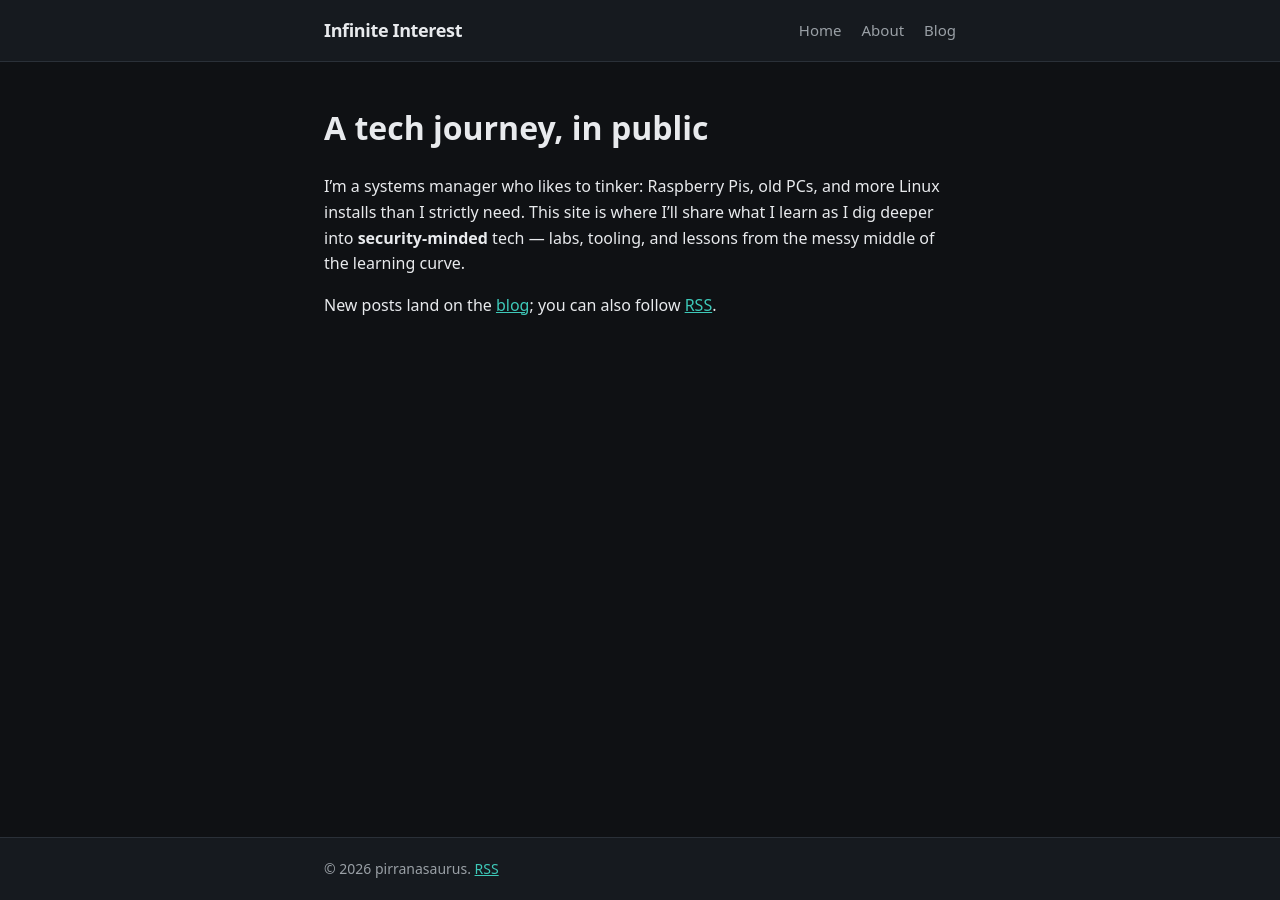
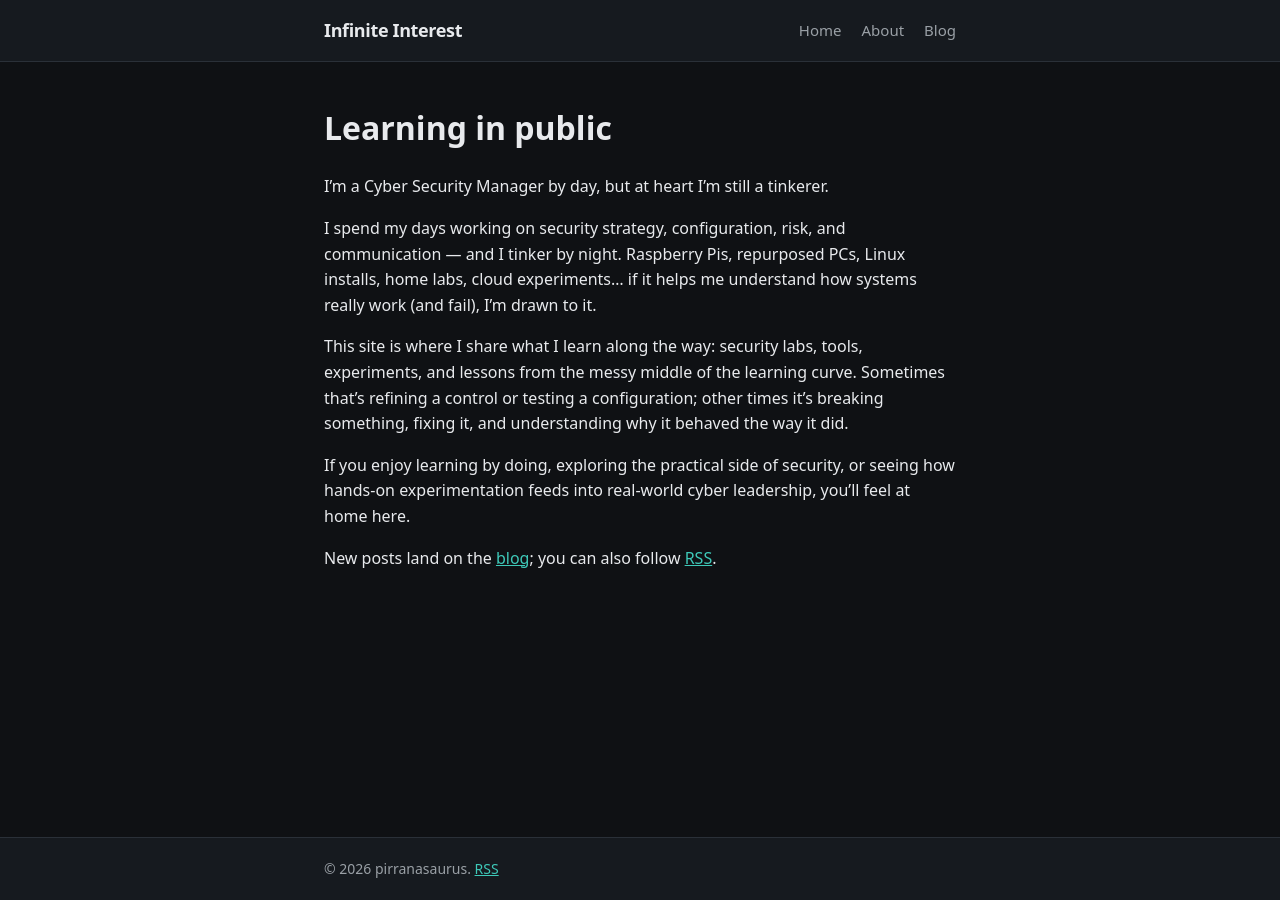
Before and after one commit to pirranasaurus/infiniteinterest, a Jekyll site: the page built from index.md, in a window 1280 px wide. Built offline with Jekyll 4.4.1, drawn with Linux system fonts in a browser that asks for light colours; our own code applies the rules of GitHub Pages for plain Markdown files.

Commit message:
update home page to reflect where I am now

```diff
--- a/index.md
+++ b/index.md
@@ -1,10 +1,16 @@
 ---
 layout: default
-description: Notes on systems, Linux, and cybersecurity — learning in public.
+description: Cyber Security Manager sharing labs, tools, and lessons from hands-on security and home-lab tinkering.
 ---
 
-# A tech journey, in public
+# Learning in public
 
-I’m a systems manager who likes to tinker: Raspberry Pis, old PCs, and more Linux installs than I strictly need. This site is where I’ll share what I learn as I dig deeper into **security-minded** tech — labs, tooling, and lessons from the messy middle of the learning curve.
+I’m a Cyber Security Manager by day, but at heart I’m still a tinkerer.
+
+I spend my days working on security strategy, configuration, risk, and communication — and I tinker by night. Raspberry Pis, repurposed PCs, Linux installs, home labs, cloud experiments… if it helps me understand how systems really work (and fail), I’m drawn to it.
+
+This site is where I share what I learn along the way: security labs, tools, experiments, and lessons from the messy middle of the learning curve. Sometimes that’s refining a control or testing a configuration; other times it’s breaking something, fixing it, and understanding why it behaved the way it did.
+
+If you enjoy learning by doing, exploring the practical side of security, or seeing how hands‑on experimentation feeds into real‑world cyber leadership, you’ll feel at home here.
 
 New posts land on the [blog](/blog/); you can also follow [RSS](/feed.xml).
```
